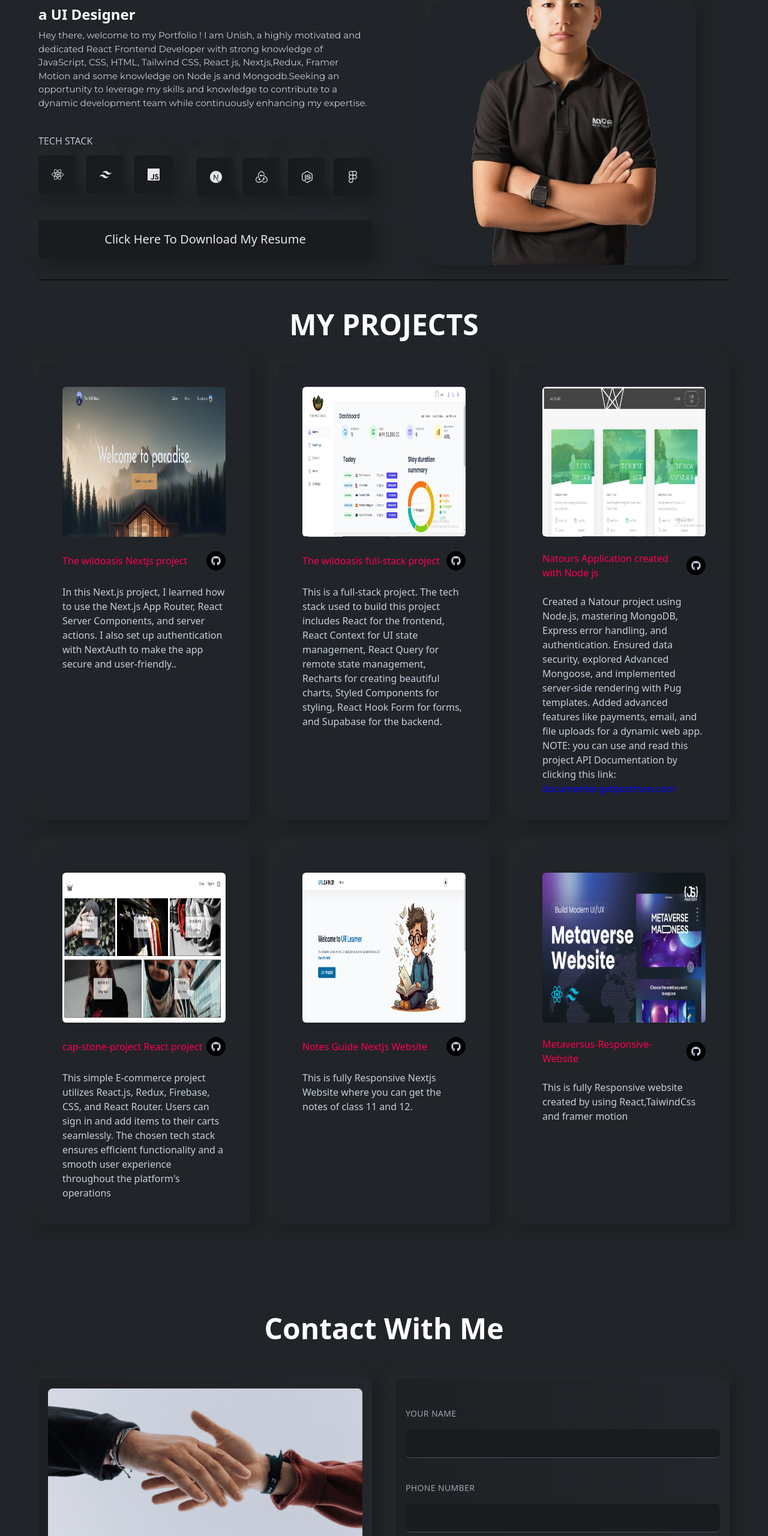
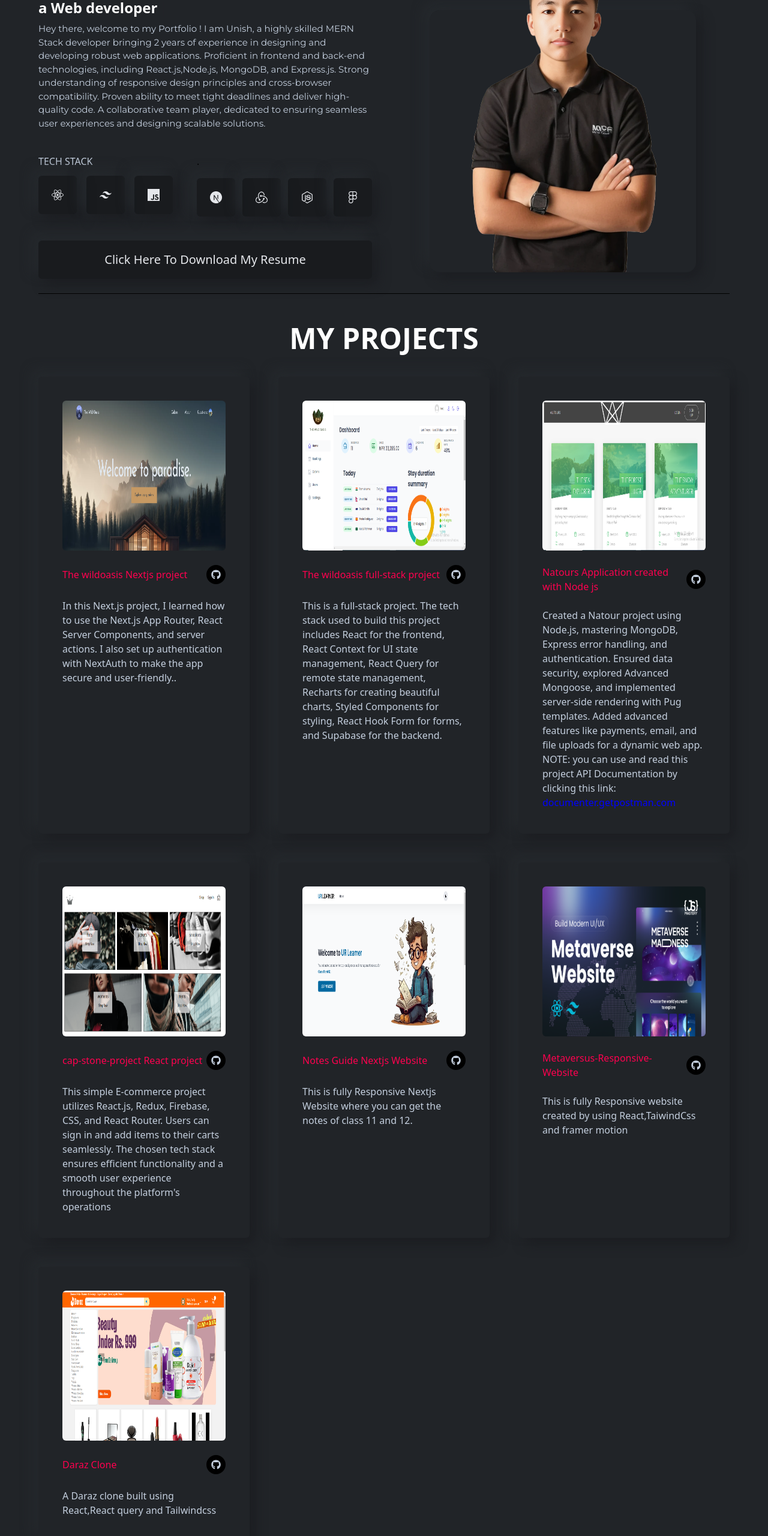
Before and after one commit to UnishchamlingRai/My-Portfolio, a React (Vite) app: page / in a window 1280 px wide. Shown: the part 234-2795 px from the top of the page at 60% size. Built offline with nearby package versions, Linux system fonts and the light colour scheme.

Commit message:
done some changes

```diff
--- a/src/assets/index.js
+++ b/src/assets/index.js
@@ -8,10 +8,11 @@ import project4 from "./images/projects/project4.png";
 import project5 from "./images/projects/project5.png";
 import project6 from "./images/projects/captoneProject.png";
 import project7 from "./images/projects/theworldwoss.png";
+import daraz from "./images/projects/daraz.png";
 import natours from "./images/projects/natours.png";
 
 import contactImg from "./images/contact/contactImg.png";
-import MyResume from "./Resume/My Resume.pdf";
+import MyResume from "./Resume/FullStack.pdf";
 
 export {
   logo,
@@ -21,6 +22,7 @@ export {
   project3,
   project4,
   project5,
+  daraz,
   contactImg,
   MyResume,
   natours,
--- a/src/components/Hero.jsx
+++ b/src/components/Hero.jsx
@@ -12,7 +12,7 @@ import {
 
 const Hero = () => {
   const [text] = useTypewriter({
-    words: ["Coder.", "Frontend Developer", "UI Designer"],
+    words: ["Coder.", "MERN Stack Developer", "Web developer"],
     loop: true,
     typeSpeed: 10,
     delaySpeed: 2000,
@@ -38,12 +38,15 @@ const Hero = () => {
           </span>
 
           <p className="font-titleFont text-[15px]">
-            Hey there, welcome to my Portfolio ! I am Unish, a highly motivated
-            and dedicated React Frontend Developer with strong knowledge of
-            JavaScript, CSS, HTML, Tailwind CSS, React js, Nextjs,Redux, Framer
-            Motion and some knowledge on Node js and Mongodb.Seeking an
-            opportunity to leverage my skills and knowledge to contribute to a
-            dynamic development team while continuously enhancing my expertise.
+            Hey there, welcome to my Portfolio ! I am Unish, a highly skilled
+            MERN Stack developer bringing 2 years of experience in designing and
+            developing robust web applications. Proficient in frontend and
+            back-end technologies, including React.js,Node.js, MongoDB, and
+            Express.js. Strong understanding of responsive design principles and
+            cross-browser compatibility. Proven ability to meet tight deadlines
+            and deliver high-quality code. A collaborative team player,
+            dedicated to ensuring seamless user experiences and designing
+            scalable solutions.
           </p>
         </div>
 
--- a/src/constants/index.js
+++ b/src/constants/index.js
@@ -4,32 +4,13 @@ export const navLinksdata = [
     title: "Home",
     link: "home",
   },
-  // {
-  //   _id: 1002,
-  //   title: "Features",
-  //   link: "features",
-  // },
+
   {
     _id: 1003,
     title: "Projects",
     link: "projects",
   },
   {
-    _id: 1001,
-    title: "My Skills",
-    link: "skills",
-  },
-  // {
-  //   _id: 1004,
-  //   title: "Resume",
-  //   link: "resume",
-  // },
-  // {
-  //   _id: 1005,
-  //   title: "Testimonial",
-  //   link: "testimonial",
-  // },
-  {
     _id: 1006,
     title: "Contact",
     link: "contact",
--- a/src/data.js
+++ b/src/data.js
@@ -4,6 +4,7 @@ import { project3 } from "./assets";
 import { project4 } from "./assets";
 import { project7 } from "./assets";
 import { project6 } from "./assets";
+import { daraz } from "./assets";
 // import { project5 } from "./assets";
 import { natours } from "./assets";
 
@@ -63,44 +64,12 @@ export const myProjectData = [
     title: "Metaversus-Responsive-Website",
     dis: "This is fully Responsive website created by using React,TaiwindCss and framer motion",
   },
-];
-
-// Features Data
-export const featuresData = [
   {
-    id: 1,
-    icon: "bi bi-briefcase",
-    title: "Business Stratagy",
-    des: "Lorem ipsum dolor sit amet consectetur adipisicing elit. Atque solutahic consequuntur eum repellendus ad",
-  },
-  {
-    id: 2,
-    icon: "bi bi-window-split",
-    title: "App Development",
-    des: "Lorem ipsum dolor sit amet consectetur adipisicing elit. Atque solutahic consequuntur eum repellendus ad",
-  },
-  {
-    id: 3,
-    icon: "bi bi-search",
-    title: "SEO Optimisation",
-    des: "Lorem ipsum dolor sit amet consectetur adipisicing elit. Atque solutahic consequuntur eum repellendus ad",
-  },
-  {
-    id: 4,
-    icon: "bi bi-phone-landscape-fill",
-    title: "Mobile Development",
-    des: "Lorem ipsum dolor sit amet consectetur adipisicing elit. Atque solutahic consequuntur eum repellendus ad",
-  },
-  {
-    id: 5,
-    icon: "bi bi-brightness-high-fill",
-    title: "UX Design",
-    des: "Lorem ipsum dolor sit amet consectetur adipisicing elit. Atque solutahic consequuntur eum repellendus ad",
-  },
-  {
-    id: 6,
-    icon: "bi bi-globe",
-    title: "Hosting Websites",
-    des: "Lorem ipsum dolor sit amet consectetur adipisicing elit. Atque solutahic consequuntur eum repellendus ad",
+    id: 7,
+    projectLink: "https://daraz-clone-with-react.vercel.app/",
+    githubLink: "https://github.com/UnishchamlingRai/DarazCloneWithReact",
+    img: daraz,
+    title: "Daraz Clone",
+    dis: "A Daraz clone built using React,React query and Tailwindcss",
   },
 ];
```
Also changed, not shown: src/assets/images/projects/daraz.png (added), 1 other file (tests, documents, lock files or other folders).
